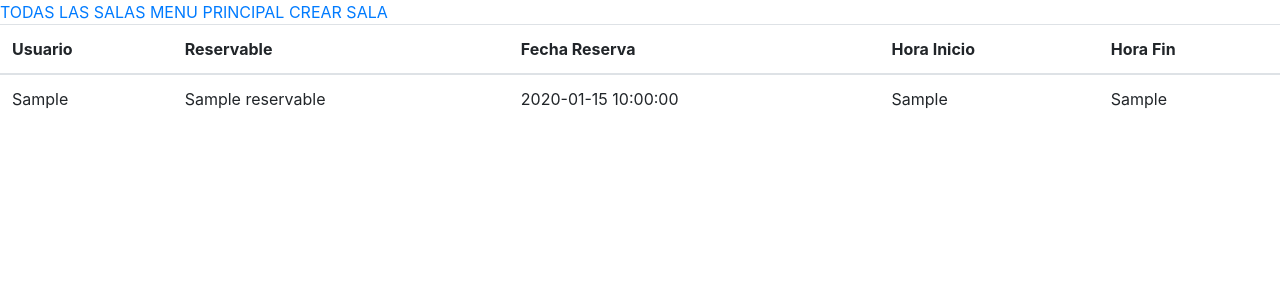
After one commit to darthpedroo/SistemaReserevasFlask, a Flask app: template templates/reservas.html in a window 1280 px wide. The commit adds this page. Shown: the top 300 px of the page. Run offline with Flask 3, Linux system fonts and the light colour scheme; the template is opened without the code that fills it: most values are stand-ins (such as "Sample title", 1, 10 or a date in 2020); some libraries are stand-ins or nearby versions.

Commit message:
added new rotues and menu

```diff
--- a/app.py
+++ b/app.py
@@ -57,12 +57,17 @@ todas_las_reservas = reserva_manager.todas_las_reservas
 print("Todas: las resrevas: ", todas_las_reservas)
 
 @app.route("/")
-def hello_world():
+def index():
     return render_template("index.html", todas_las_reservas=todas_las_reservas)
 
 @app.route("/reservas")
 def crear_reservas():
-    pass
+    return render_template("reservas.html",todas_las_reservas=todas_las_reservas )
+
+@app.route("/crear-sala")
+def crear_sala():
+    return render_template("crear-sala.html",todas_las_reservas=todas_las_reservas )
+
 
 
 if __name__ == '__main__':
--- /dev/null
+++ b/templates/reservas.html
@@ -0,0 +1,40 @@
+<!DOCTYPE html>
+<html lang="en">
+    <head>
+        <meta charset="UTF-8">
+        <meta name="viewport" content="width=device-width, initial-scale=1.0">
+        <title>DocuPorky</title>
+        <link href="https://stackpath.bootstrapcdn.com/bootstrap/4.5.2/css/bootstrap.min.css" rel="stylesheet">
+    </head>
+<body>
+    <div class="barra">
+        <a href="/reservas">TODAS LAS SALAS</a>
+        <a href="/">MENU PRINCIPAL</a>
+        <a href = "/crear-sala">CREAR SALA</a>
+      </div>
+    <table class="table">
+        <thead>
+          <tr>
+            <th scope="col">Usuario</th>
+            <th scope="col">Reservable</th>
+            <th scope="col">Fecha Reserva</th>
+            <th scope="col">Hora Inicio</th>
+            <th scope="col">Hora Fin</th>
+          </tr>
+        </thead>
+        <tbody>
+          {% for reserva in todas_las_reservas %}
+            <tr>
+              <td>{{ reserva._usuario_reserva }}</td>
+              <td>{{ reserva._reservable }}</td>
+              <td>{{ reserva._fecha_reserva }}</td>
+              <td>{{ reserva._hora_inicio_reserva }}</td>
+              <td>{{ reserva._hora_fin_reserva }}</td>
+            </tr>
+          {% endfor %}
+        </tbody>
+      </table>
+
+
+</body>
+</html>
```
Also changed, not shown: TODO.md (+7 -0 lines), templates/crear-sala.html (added, +17 -0 lines), templates/index.html (+6 -23 lines).
